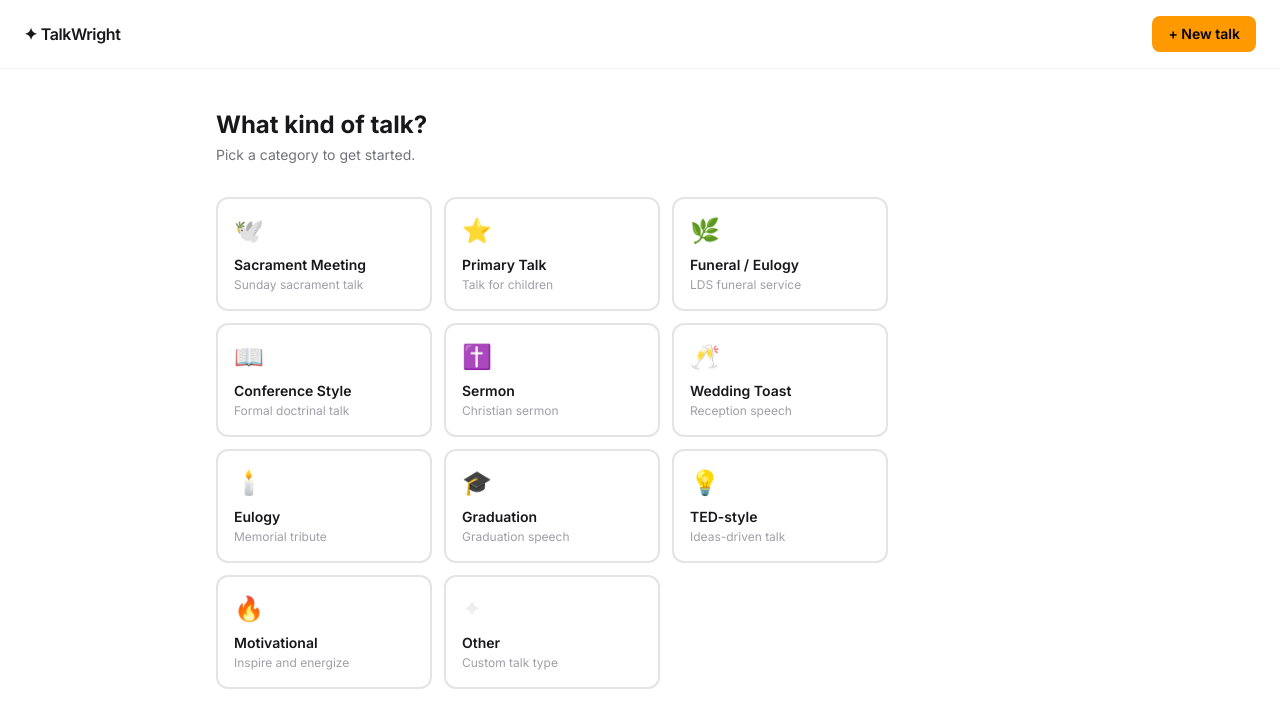
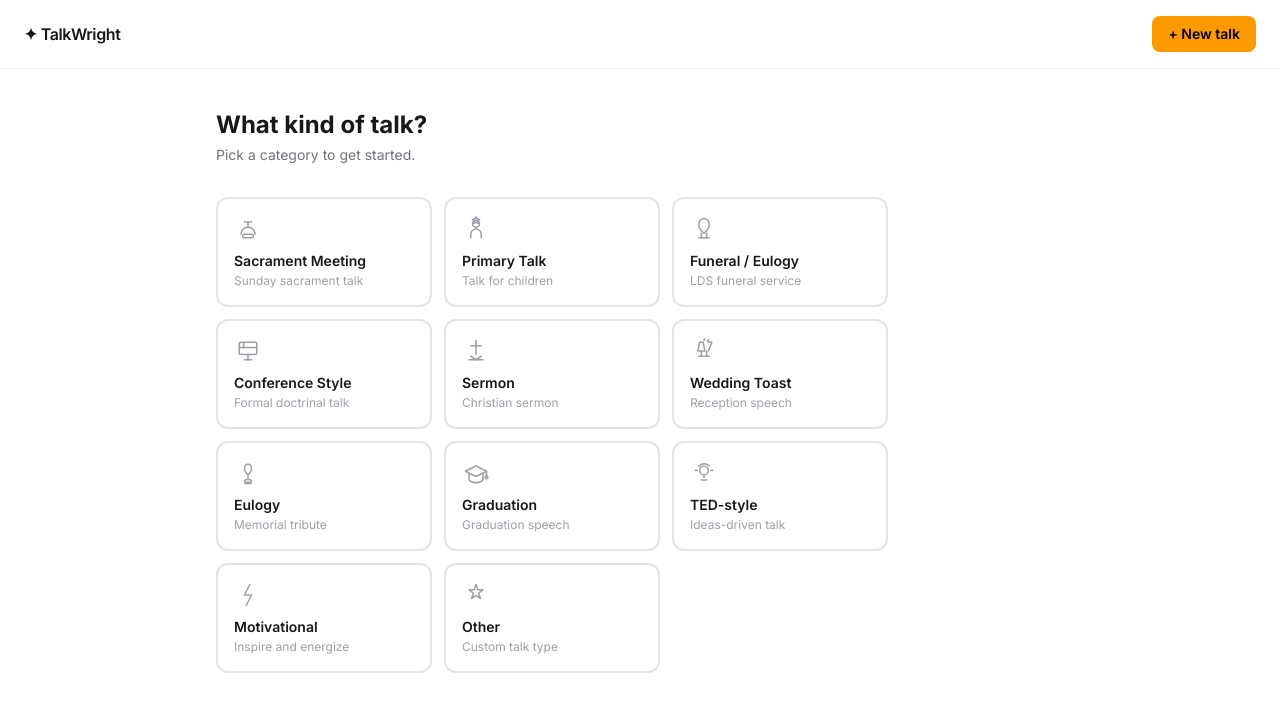
Before and after one commit to rockytauceti/talkwright, a Next.js app: page /dashboard/new in a window 1280 px wide. Shown: the top 728 px of the page. Built offline with nearby package versions, Linux system fonts and the light colour scheme.

Commit message:
feat: new talk — single step with custom SVG icons, skip title

```diff
--- a/src/app/dashboard/new/page.tsx
+++ b/src/app/dashboard/new/page.tsx
@@ -1,54 +1,125 @@
 'use client'
 
-import { useState } from 'react'
 import { useRouter } from 'next/navigation'
 
 const CATEGORIES = [
-  { value: 'lds_sacrament', label: 'Sacrament Meeting', icon: '🕊️', desc: 'Sunday sacrament talk' },
-  { value: 'lds_primary', label: 'Primary Talk', icon: '⭐', desc: 'Talk for children' },
-  { value: 'lds_funeral', label: 'Funeral / Eulogy', icon: '🌿', desc: 'LDS funeral service' },
-  { value: 'lds_conference', label: 'Conference Style', icon: '📖', desc: 'Formal doctrinal talk' },
-  { value: 'christian_sermon', label: 'Sermon', icon: '✝️', desc: 'Christian sermon' },
-  { value: 'wedding_toast', label: 'Wedding Toast', icon: '🥂', desc: 'Reception speech' },
-  { value: 'eulogy', label: 'Eulogy', icon: '🕯️', desc: 'Memorial tribute' },
-  { value: 'graduation', label: 'Graduation', icon: '🎓', desc: 'Graduation speech' },
-  { value: 'ted_style', label: 'TED-style', icon: '💡', desc: 'Ideas-driven talk' },
-  { value: 'motivational', label: 'Motivational', icon: '🔥', desc: 'Inspire and energize' },
-  { value: 'other', label: 'Other', icon: '✦', desc: 'Custom talk type' },
+  {
+    value: 'lds_sacrament', label: 'Sacrament Meeting', desc: 'Sunday sacrament talk',
+    icon: (
+      <svg viewBox="0 0 32 32" fill="none" stroke="currentColor" strokeWidth="1.75" strokeLinecap="round" strokeLinejoin="round" className="w-7 h-7">
+        <path d="M8 22c0-4.4 3.6-8 8-8s8 3.6 8 8" /><path d="M16 14V8" /><path d="M12 8h8" />
+        <rect x="10" y="22" width="12" height="4" rx="1" />
+      </svg>
+    ),
+  },
+  {
+    value: 'lds_primary', label: 'Primary Talk', desc: 'Talk for children',
+    icon: (
+      <svg viewBox="0 0 32 32" fill="none" stroke="currentColor" strokeWidth="1.75" strokeLinecap="round" strokeLinejoin="round" className="w-7 h-7">
+        <circle cx="16" cy="10" r="4" /><path d="M10 26v-4a6 6 0 0 1 12 0v4" />
+        <path d="M16 2l1.2 2.4L20 5l-2 1.9.5 2.6L16 8.2l-2.5 1.3.5-2.6L12 5l2.8-.6z" />
+      </svg>
+    ),
+  },
+  {
+    value: 'lds_funeral', label: 'Funeral / Eulogy', desc: 'LDS funeral service',
+    icon: (
+      <svg viewBox="0 0 32 32" fill="none" stroke="currentColor" strokeWidth="1.75" strokeLinecap="round" strokeLinejoin="round" className="w-7 h-7">
+        <path d="M16 4c-3 0-6 2.5-6 7 0 3 1.5 5.5 3 7l3 3 3-3c1.5-1.5 3-4 3-7 0-4.5-3-7-6-7z" />
+        <path d="M10 26h12" /><path d="M13 26v-5" /><path d="M19 26v-5" />
+      </svg>
+    ),
+  },
+  {
+    value: 'lds_conference', label: 'Conference Style', desc: 'Formal doctrinal talk',
+    icon: (
+      <svg viewBox="0 0 32 32" fill="none" stroke="currentColor" strokeWidth="1.75" strokeLinecap="round" strokeLinejoin="round" className="w-7 h-7">
+        <rect x="6" y="6" width="20" height="14" rx="2" />
+        <path d="M6 12h20" /><path d="M11 6v6" /><path d="M16 20v6" /><path d="M12 26h8" />
+      </svg>
+    ),
+  },
+  {
+    value: 'christian_sermon', label: 'Sermon', desc: 'Christian sermon',
+    icon: (
+      <svg viewBox="0 0 32 32" fill="none" stroke="currentColor" strokeWidth="1.75" strokeLinecap="round" strokeLinejoin="round" className="w-7 h-7">
+        <path d="M16 4v16" /><path d="M10 10h12" />
+        <path d="M8 26h16" /><path d="M10 22l6 4 6-4" />
+      </svg>
+    ),
+  },
+  {
+    value: 'wedding_toast', label: 'Wedding Toast', desc: 'Reception speech',
+    icon: (
+      <svg viewBox="0 0 32 32" fill="none" stroke="currentColor" strokeWidth="1.75" strokeLinecap="round" strokeLinejoin="round" className="w-7 h-7">
+        <path d="M11 6h4l2 10H9z" /><path d="M21 6h4l-4 10" /><path d="M13 16v6" /><path d="M19 16v6" />
+        <path d="M10 22h12" /><path d="M16 4l.5-2" /><path d="M20 5l1-2" />
+      </svg>
+    ),
+  },
+  {
+    value: 'eulogy', label: 'Eulogy', desc: 'Memorial tribute',
+    icon: (
+      <svg viewBox="0 0 32 32" fill="none" stroke="currentColor" strokeWidth="1.75" strokeLinecap="round" strokeLinejoin="round" className="w-7 h-7">
+        <path d="M16 6c-2 0-4 1.5-4 5 0 3 2 5 4 7 2-2 4-4 4-7 0-3.5-2-5-4-5z" />
+        <path d="M16 18v4" /><ellipse cx="16" cy="25" rx="4" ry="1.5" /><path d="M12 28h8" />
+      </svg>
+    ),
+  },
+  {
+    value: 'graduation', label: 'Graduation', desc: 'Graduation speech',
+    icon: (
+      <svg viewBox="0 0 32 32" fill="none" stroke="currentColor" strokeWidth="1.75" strokeLinecap="round" strokeLinejoin="round" className="w-7 h-7">
+        <path d="M16 8L4 14l12 6 12-6z" /><path d="M8 17v6c0 2 3.6 4 8 4s8-2 8-4v-6" />
+        <path d="M28 14v6" /><circle cx="28" cy="21" r="1.5" />
+      </svg>
+    ),
+  },
+  {
+    value: 'ted_style', label: 'TED-style', desc: 'Ideas-driven talk',
+    icon: (
+      <svg viewBox="0 0 32 32" fill="none" stroke="currentColor" strokeWidth="1.75" strokeLinecap="round" strokeLinejoin="round" className="w-7 h-7">
+        <circle cx="16" cy="13" r="5" />
+        <path d="M16 18v3" /><path d="M13 24h6" />
+        <path d="M10 8.5A8 8 0 0 1 22 8" /><path d="M8 13H6" /><path d="M26 13h-2" />
+      </svg>
+    ),
+  },
+  {
+    value: 'motivational', label: 'Motivational', desc: 'Inspire and energize',
+    icon: (
+      <svg viewBox="0 0 32 32" fill="none" stroke="currentColor" strokeWidth="1.75" strokeLinecap="round" strokeLinejoin="round" className="w-7 h-7">
+        <path d="M18 4l-6 12h8l-6 12" />
+      </svg>
+    ),
+  },
+  {
+    value: 'other', label: 'Other', desc: 'Custom talk type',
+    icon: (
+      <svg viewBox="0 0 32 32" fill="none" stroke="currentColor" strokeWidth="1.75" strokeLinecap="round" strokeLinejoin="round" className="w-7 h-7">
+        <path d="M16 4l2 6h6l-5 4 2 6-5-3.5L11 20l2-6-5-4h6z" />
+      </svg>
+    ),
+  },
 ]
 
 export default function NewTalkPage() {
   const router = useRouter()
-  const [step, setStep] = useState<1 | 2>(1)
-  const [category, setCategory] = useState('')
-  const [title, setTitle] = useState('')
-  const [loading, setLoading] = useState(false)
-  const [error, setError] = useState('')
 
-  async function createTalk() {
-    setLoading(true)
-    setError('')
-    try {
+  async function createTalk(category: string) {
     const res = await fetch('/api/talks', {
       method: 'POST',
       headers: { 'Content-Type': 'application/json' },
-        body: JSON.stringify({ category, title: title.trim() || 'Untitled talk' }),
+      body: JSON.stringify({ category, title: 'Untitled talk' }),
     })
-      if (!res.ok) throw new Error('Failed to create talk')
+    if (res.ok) {
       const { talk } = await res.json()
       router.push(`/dashboard/talks/${talk.id}`)
-    } catch {
-      setError('Something went wrong. Try again.')
-      setLoading(false)
     }
   }
 
-  const selected = CATEGORIES.find(c => c.value === category)
-
   return (
     <div className="max-w-2xl">
-      {step === 1 ? (
-        <>
       <div className="mb-8">
         <h1 className="text-2xl font-bold text-zinc-900">What kind of talk?</h1>
         <p className="text-zinc-500 text-sm mt-1">Pick a category to get started.</p>
@@ -57,50 +128,17 @@ export default function NewTalkPage() {
         {CATEGORIES.map((cat) => (
           <button
             key={cat.value}
-                onClick={() => { setCategory(cat.value); setStep(2) }}
-                className="text-left p-4 rounded-xl border-2 border-zinc-200 hover:border-amber-400 hover:bg-amber-50 transition-all"
+            onClick={() => createTalk(cat.value)}
+            className="group text-left p-4 rounded-xl border-2 border-zinc-200 hover:border-amber-400 hover:bg-amber-50 transition-all"
           >
-                <div className="text-2xl mb-2">{cat.icon}</div>
+            <div className="text-zinc-400 group-hover:text-amber-500 transition-colors mb-2">
+              {cat.icon}
+            </div>
             <div className="font-semibold text-zinc-900 text-sm">{cat.label}</div>
             <div className="text-zinc-400 text-xs mt-0.5">{cat.desc}</div>
           </button>
         ))}
       </div>
-        </>
-      ) : (
-        <>
-          <button
-            onClick={() => setStep(1)}
-            className="text-sm text-zinc-400 hover:text-zinc-600 mb-6 flex items-center gap-1"
-          >
-            ← Back
-          </button>
-          <div className="mb-8">
-            <div className="inline-flex items-center gap-2 bg-amber-50 border border-amber-100 text-amber-800 rounded-lg px-3 py-1.5 text-sm font-medium mb-4">
-              {selected?.icon} {selected?.label}
-            </div>
-            <h1 className="text-2xl font-bold text-zinc-900">Give it a title</h1>
-            <p className="text-zinc-500 text-sm mt-1">You can always change this later.</p>
-          </div>
-          <input
-            type="text"
-            autoFocus
-            placeholder="e.g. Faith in Hard Times"
-            value={title}
-            onChange={e => setTitle(e.target.value)}
-            onKeyDown={e => e.key === 'Enter' && !loading && createTalk()}
-            className="w-full border border-zinc-200 rounded-xl px-4 py-3 text-zinc-900 text-lg placeholder-zinc-300 focus:outline-none focus:border-amber-400 transition-colors mb-4"
-          />
-          {error && <p className="text-red-500 text-sm mb-4">{error}</p>}
-          <button
-            onClick={createTalk}
-            disabled={loading}
-            className="bg-amber-500 hover:bg-amber-400 text-black font-semibold rounded-xl px-6 py-3 transition-colors disabled:opacity-50"
-          >
-            {loading ? 'Creating…' : 'Create talk →'}
-          </button>
-        </>
-      )}
     </div>
   )
 }
```
Lines whose indentation alone changed are shown as unchanged.
